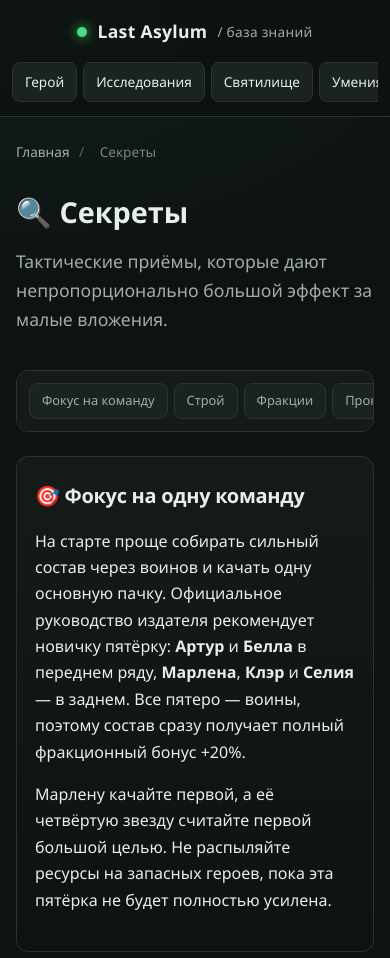
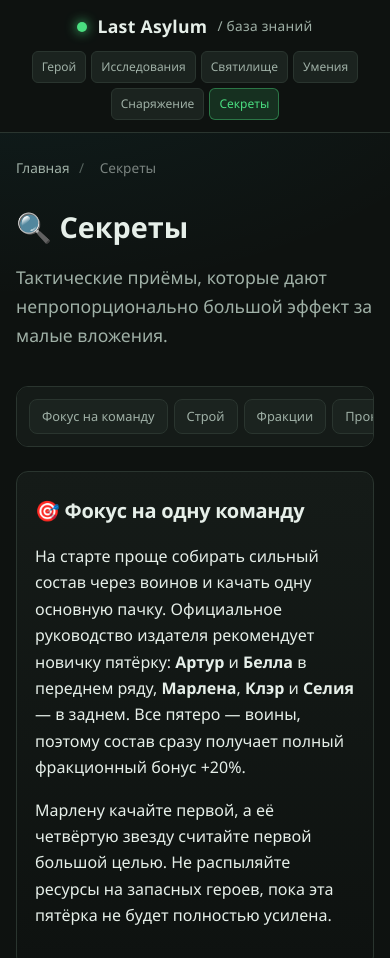
Before and after one commit to adomland/la, a plain HTML site: page sekret.html in a window 390 px wide. Shown: the top 958 px of the page. Drawn offline with Linux system fonts and the light colour scheme.

Commit message:
Add files via upload

```diff
--- a/script.js
+++ b/script.js
@@ -16,7 +16,11 @@
 
       e.preventDefault();
 
-      const headerH = header ? header.offsetHeight : 0;
+      // Проверяем, прилипает ли шапка к верху (на десктопе она sticky)
+      const isSticky = header ? window.getComputedStyle(header).position === 'sticky' : false;
+      const headerH = isSticky ? header.offsetHeight : 0;
+
+      // Отнимаем 16px, чтобы заголовок не прилипал вплотную к верху экрана
       const y = target.getBoundingClientRect().top + window.pageYOffset - headerH - 16;
 
       window.scrollTo({
--- a/styles.css
+++ b/styles.css
@@ -362,20 +362,23 @@ footer a{color:var(--accent-2)}
 #toTop.show{opacity:1; pointer-events:auto}
 #toTop:hover{background:rgba(74,222,128,.15); border-color:var(--accent)}
 
-/* ========== МОБИЛЬНАЯ ШАПКА (Всегда открытая) ========== */
+/* ========== МОБИЛЬНАЯ ШАПКА (Статичная, все кнопки в несколько рядов) ========== */
 @media (max-width: 900px) {
   header {
+    position: static !important; /* Шапка больше не прилипает к верху */
     height: auto !important;
-    position: sticky;
-    top: 0;
+    background: var(--bg); /* Делаем фон непрозрачным, так как шапка не поверх контента */
+    backdrop-filter: none;
+    -webkit-backdrop-filter: none;
+    border-bottom: 1px solid var(--line);
   }
 
   .header-inner {
     flex-direction: column;
     justify-content: center;
     align-items: center;
-    padding: 10px 12px;
-    gap: 8px; /* Уменьшили отступ между лого и меню */
+    padding: 12px 10px;
+    gap: 10px;
     height: auto;
   }
 
@@ -383,45 +386,37 @@ footer a{color:var(--accent-2)}
     width: 100%;
     justify-content: center;
     font-size: 1.1rem;
+    min-height: auto; /* Убираем лишнюю высоту */
   }
 
-  /* Оставляем текст логотипа, чтобы было понятно, что это за сайт */
   .logo span {
     display: inline;
   }
 
+  /* Меню переносится на новые строки, без горизонтальной прокрутки */
   nav.top-nav {
-    position: static !important;
-    transform: none !important;
     display: flex !important;
-    flex-wrap: nowrap !important; /* ЗАПРЕЩАЕМ ПЕРЕНОС СТРОК */
-    justify-content: flex-start; /* Выравниваем по левому краю для скролла */
+    flex-wrap: wrap !important; /* Разрешаем перенос */
+    justify-content: center;
     width: 100%;
-    gap: 6px;
+    gap: 5px; /* Маленький отступ между кнопками */
     background: transparent;
     border: none;
     box-shadow: none;
-    padding: 0 0 4px 0;
+    padding: 0;
     margin: 0;
-    overflow-x: auto; /* ВКЛЮЧАЕМ ГОРИЗОНТАЛЬНУЮ ПРОКРУТКУ */
-    -webkit-overflow-scrolling: touch; /* Плавный скролл на iOS */
-     /* Скрываем полосу прокрутки в Firefox */
+    overflow: visible;
   }
 
-  /* Скрываем полосу прокрутки в Chrome/Safari */
-  nav.top-nav::-webkit-scrollbar {
-    display: none;
-  }
-
+  /* Уменьшаем кнопки, чтобы они все влезли */
   nav.top-nav a {
-    padding: 8px 12px;
-    font-size: 0.85rem;
-    min-height: 38px;
-    border-radius: 8px;
+    padding: 5px 9px;
+    font-size: 0.75rem; /* Уменьшенный шрифт */
+    min-height: 32px; /* Уменьшенная высота */
+    border-radius: 6px;
     background: var(--bg-3);
     border: 1px solid var(--line);
-    color: var(--text);
-    flex: 0 0 auto; /* Запрещаем кнопкам сжиматься */
+    color: var(--muted);
   }
 
   nav.top-nav a:hover,
@@ -605,7 +600,7 @@ footer a{color:var(--accent-2)}
 .page-toc a:hover { color: var(--accent); border-color: rgba(74, 222, 128, 0.4); background: rgba(74, 222, 128, 0.07); text-decoration: none; }
 
 @media (max-width: 720px) {
-  .page-toc { flex-wrap: nowrap; overflow-x: auto; -webkit-overflow-scrolling: touch; padding: 12px; gap: 6px; margin-bottom: 24px; }
+  .page-toc { flex-wrap: nowrap; overflow-x: auto; scrollbar-width: none; -webkit-overflow-scrolling: touch; padding: 12px; gap: 6px; margin-bottom: 24px; }
   .page-toc::-webkit-scrollbar { display: none; }
   .page-toc a { font-size: 0.8rem; padding: 6px 12px; min-height: 34px; }
 }
```
